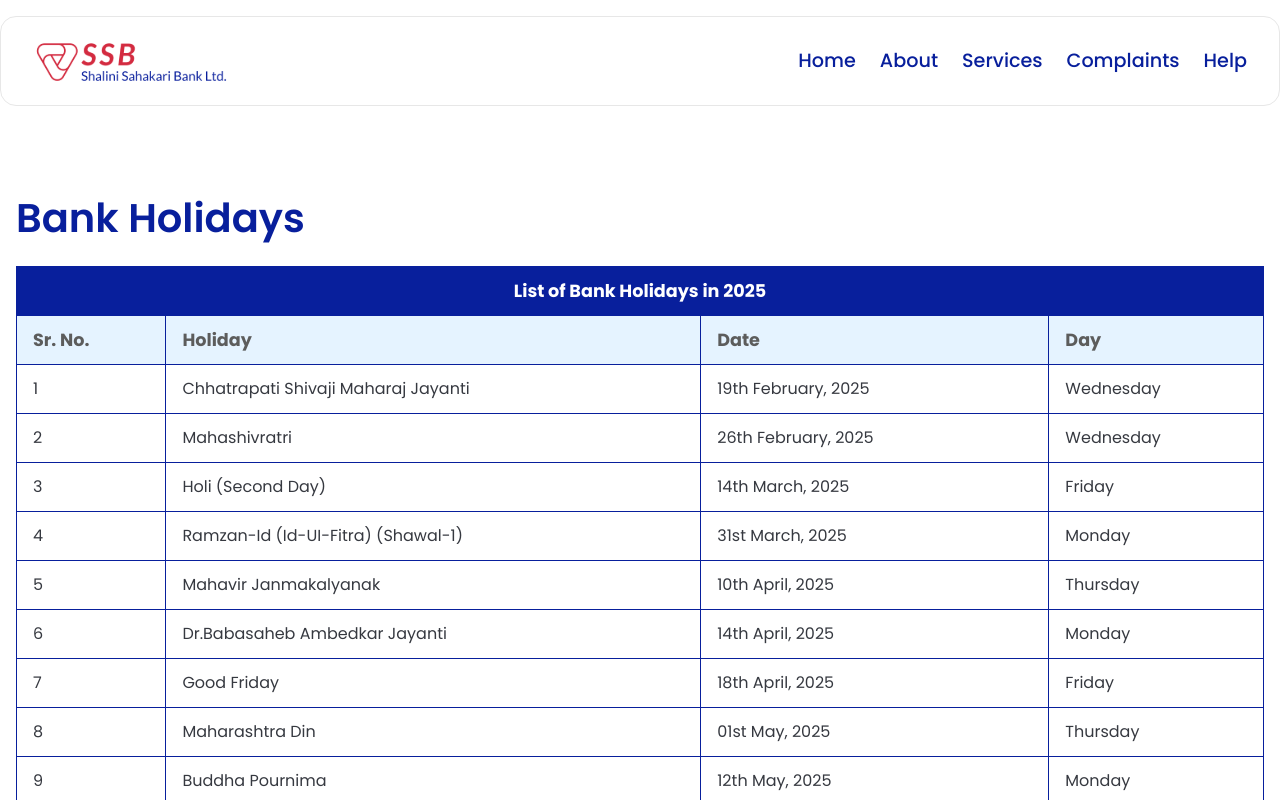
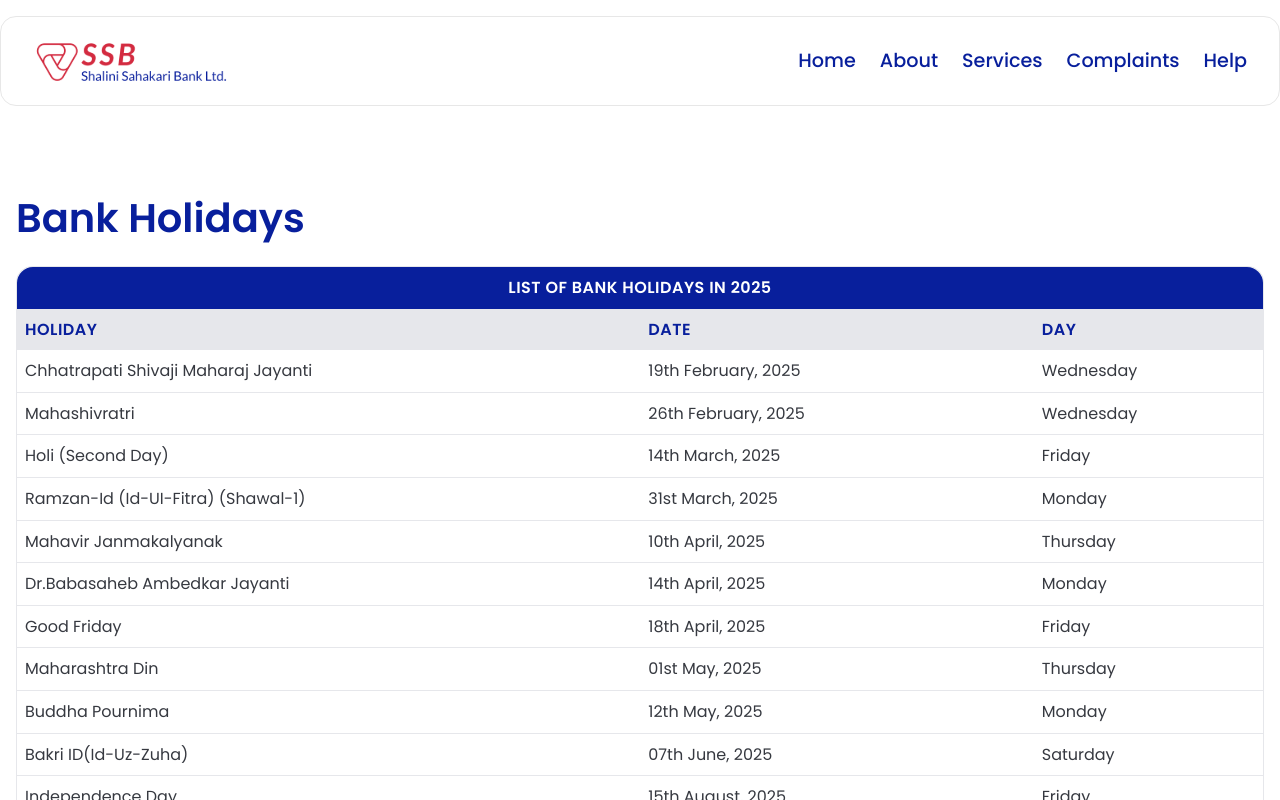
Before and after one commit to boldElixer/shalini-bank, a Next.js app: page /bank-holidays in a window 1280 px wide. Shown: the top 800 px of the page. Built offline with nearby package versions, Linux system fonts and the light colour scheme.

Commit message:
bank holidays styling updated

```diff
--- a/src/app/bank-holidays/holiday.module.css
+++ b/src/app/bank-holidays/holiday.module.css
@@ -17,7 +17,7 @@
   margin-bottom: var(--spacing-sm);
 }
 
-.tableWrapper {
+/* .tableWrapper {
   border-collapse: collapse;
   width: 100%;
   margin: 0 auto;
@@ -31,11 +31,53 @@
   border: 1px solid var(--color-primary-blue);
   line-height: var(--spacing-md);
   font-size: 1rem;
-}
+} */
 
-.tableWrapper th {
+/* .tableWrapper th {
   background-color: var(--color-primary-blue-light);
   color: var(--color-text-light);
   font-weight: var(--bold);
   font-size: 1.1rem;
+} */
+
+/* --- The Table --- */
+.tableWrapper {
+  overflow-x: auto; /* Responsive scroll for mobile */
+  border-collapse: separate;
+  border-spacing: 0;
+  width: 100%;
+  margin: 0 auto;
+  font-size: 1rem;
+  margin-top: var(--spacing-sm);
+  border-radius: var(--radius-card);
+  border: 1px solid var(--color-bg-light-gray);
 }
+
+/* Table Header */
+.tableWrapper th {
+  text-align: left;
+  padding: var(--spacing-xs);
+  background-color: var(--color-bg-light-gray);
+  color: var(--color-primary-blue);
+  font-weight: var(--semibold);
+  font-size: 1rem;
+  text-transform: uppercase;
+  letter-spacing: 0.5px;
+}
+
+/* Table Body */
+.tableWrapper td {
+  font-size: 1rem;
+  padding: var(--spacing-xs);
+  vertical-align: middle;
+  color: var(--color-text-dark);
+  border-bottom: 1px solid var(--color-bg-light-gray);
+}
+
+.tableWrapper tr:last-child td {
+  border-bottom: none;
+}
+
+.tableWrapper tr:hover {
+  background-color: #fafafa;
+}
--- a/src/app/bank-holidays/page.jsx
+++ b/src/app/bank-holidays/page.jsx
@@ -30,13 +30,14 @@ export default function BankHolidaysPage() {
                                 textAlign: "center",
                                 backgroundColor: "var(--color-primary-blue)",
                                 color: "white",
+                                borderTopLeftRadius: "var(--radius-card)",
+                                borderTopRightRadius: "var(--radius-card)"
                             }}
                             >
                             List of Bank Holidays in 2025
                             </th>
                         </tr>
                         <tr>
-                            <th>Sr. No.</th>
                             <th>Holiday</th>
                             <th>Date</th>
                             <th>Day</th>
@@ -45,7 +46,6 @@ export default function BankHolidaysPage() {
                         <tbody>
                         {holidays.map((holiday) => (
                             <tr key={holiday["Sr. No."]}>
-                            <td>{holiday["Sr. No."]}</td>
                             <td>{holiday["Holiday"]}</td>
                             <td>{holiday["Date"]}</td>
                             <td>{holiday["Day"]}</td>
@@ -64,14 +64,12 @@ export default function BankHolidaysPage() {
                             </th>
                         </tr>
                         <tr>
-                            <th>Sr. No.</th>
                             <th>Holiday</th>
                             <th>Date</th>
                             <th>Day</th>
                         </tr>
                         {sundays.map((sunday, index) => (
                             <tr key={index}>
-                            <td>{sunday["Sr. No."]}</td>
                             <td>{sunday["Holiday"]}</td>
                             <td>{sunday["Date"]}</td>
                             <td>{sunday["Day"]}</td>
```
